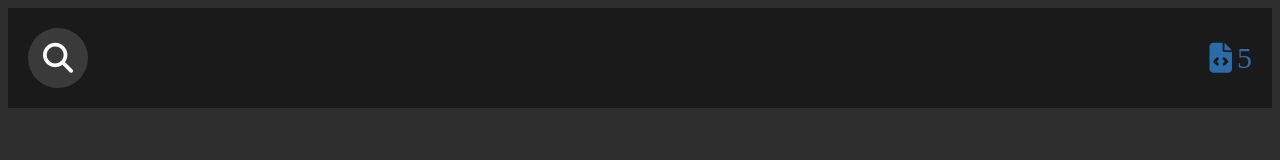
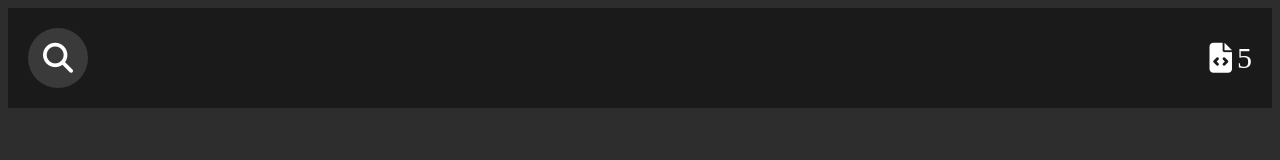
Before and after one commit to RayHoLam/Show-all, a plain HTML site: page index.html in a window 1280 px wide. Shown: the top 160 px of the page. Drawn offline with Linux system fonts and the light colour scheme.

Commit message:
Update styles.css

```diff
--- a/styles.css
+++ b/styles.css
@@ -68,7 +68,7 @@ i{
     display: flex;
     align-items: center; /* Vertically center align */
     margin-left: 10px; /* Set left margin to 10px */
-    color: #296ca8;
+    color: white;/* #f5f5dc */
 }
 
 .counter {
```
